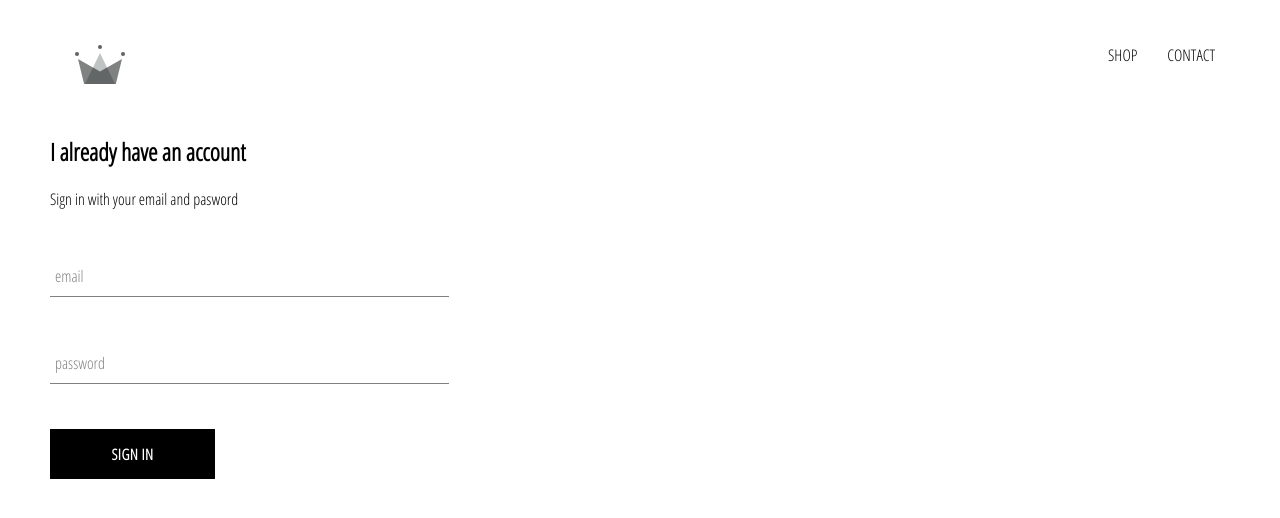
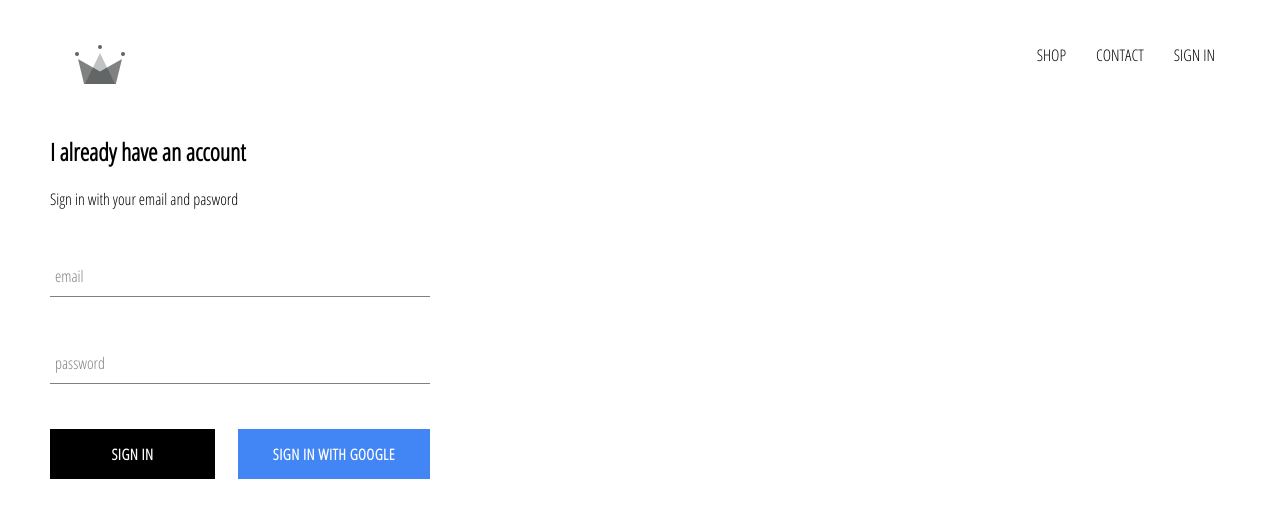
Before and after one commit to SimDebug27/clothing-app, a React (Create React App) app: page /signIn in a window 1280 px wide. Shown: the top 518 px of the page. Built offline with nearby package versions, Linux system fonts and the light colour scheme; no server answers.

Commit message:
firebase into application, created sign in page

```diff
--- a/package.json
+++ b/package.json
@@ -6,6 +6,7 @@
     "@testing-library/jest-dom": "^4.2.4",
     "@testing-library/react": "^9.3.2",
     "@testing-library/user-event": "^7.1.2",
+    "firebase": "^7.18.0",
     "node-sass": "^4.14.1",
     "react": "^16.13.1",
     "react-dom": "^16.13.1",
--- a/src/App.css
+++ b/src/App.css
@@ -7,3 +7,7 @@ a {
   color: black;
   text-decoration: none;
 }
+
+* {
+  box-sizing: border-box;
+}
--- a/src/App.js
+++ b/src/App.js
@@ -7,12 +7,36 @@ import HomePage from './pages/homepage/homepage.component';
 import ShopPage from './pages/shop/shop.component';
 import Header from './components/header/header.component';
 import SignInAndSignUpPage from './pages/sign-in-and-sign-up/sign-in-and-sign-up.component';
+import { auth } from './firebase/firebase.utils';
 
 
-function App() {
+class App extends React.Component {
+  constructor(){
+    super();
+
+    this.state = {
+      currentUser: null
+    }
+  }
+
+  unsubscribeFromAuth = null
+
+  componentDidMount() {
+    this.unsubscribeFromAuth = auth.onAuthStateChanged(user => {
+      this.setState({ currentUser: user });
+
+      console.log(user);
+    })
+  }
+
+  componentWillUnmount() {
+    this.unsubscribeFromAuth();
+  }
+
+  render() {
     return (
       <div>
-      <Header/>
+        <Header currentUser={this.state.currentUser} />
         <Switch>
           <Route exact path='/' component={HomePage}/>
           <Route path='/shop' component={ShopPage}/>
@@ -21,5 +45,6 @@ function App() {
       </div>
     );
   }
+}
 
 export default App;
--- a/src/components/custom-button/custom-button.component.jsx
+++ b/src/components/custom-button/custom-button.component.jsx
@@ -2,8 +2,8 @@ import React from 'react';
 
 import './custom-button.styles.scss';
 
-const CustomButton = ({ children, ...otherProps }) => (
-    <button className='custom-button' {...otherProps}>
+const CustomButton = ({ children, isGoogleSignIn, ...otherProps }) => (
+    <button className={`${isGoogleSignIn ? 'google-sign-in': '' } custom-button`} {...otherProps}>
         {children}
     </button>
 )
--- a/src/components/custom-button/custom-button.styles.scss
+++ b/src/components/custom-button/custom-button.styles.scss
@@ -19,4 +19,14 @@
         color: black;
         border: 1px solid black;
     }
+
+    &.google-sign-in {
+        background-color: #4285f4;
+        color: white;
+
+        &:hover {
+            background-color: #357ae8;
+            border: none;
+        }
+    }
 }
--- a/src/components/header/header.component.jsx
+++ b/src/components/header/header.component.jsx
@@ -1,11 +1,13 @@
 import React from 'react';
 import { Link } from 'react-router-dom';
+
+import { auth } from '../../firebase/firebase.utils';
 
 import { ReactComponent as Logo } from '../../assets/crown.svg';
 
 import './header.styles.scss';
 
-const Header = () => (
+const Header = ({ currentUser }) => (
     <div className='header'>
         <Link className='logo-container' to="/">
             <Logo className='logo' />
@@ -17,6 +19,14 @@ const Header = () => (
             <Link className='option' to='/contact'>
                 CONTACT
             </Link>
+            {
+                currentUser ?
+                <div className='option' onClick={() => auth.signOut()}>SIGN OUT</div>
+                :
+                <Link className='option' to='/signin'>
+                    SIGN IN
+                </Link>
+            }
         </div>
     </div>
 )
--- a/src/components/header/header.styles.scss
+++ b/src/components/header/header.styles.scss
@@ -20,6 +20,7 @@
 
         .option {
         padding: 10px 15px;
+        cursor: pointer;
         }
     }
 }
--- a/src/components/sign-in/sign-in.component.jsx
+++ b/src/components/sign-in/sign-in.component.jsx
@@ -4,6 +4,8 @@ import './sign-in.styles.scss';
 
 import  FromInput from '../form-input/form-input.component';
 import CustomButton from '../custom-button/custom-button.component';
+
+import { signInWithGoogle } from '../../firebase/firebase.utils';
 
 class SignIn extends React.Component{
     constructor(props) {
@@ -36,8 +38,10 @@ class SignIn extends React.Component{
                 <form onSubmit={this.handleSubmit}>
                     <FromInput name='email' type='email' value={this.state.email} handleChange={this.handleChange} label='email' required />
                     <FromInput name='password' type='password' value={this.state.email} handleChange={this.handleChange} label='password' required />
-
-                    <CustomButton type='submit'>Sign In</CustomButton>
+                    <div className='buttons'>
+                        <CustomButton type='submit'>Sign In</CustomButton>
+                        <CustomButton onClick={signInWithGoogle} isGoogleSignIn>Sign In With Google</CustomButton>
+                    </div>
                 </form>
             </div>
         )
--- a/src/components/sign-in/sign-in.styles.scss
+++ b/src/components/sign-in/sign-in.styles.scss
@@ -1,9 +1,14 @@
 .sign-in {
-    width: 30vw;
+    width: 380px;
     display: flex;
     flex-direction: column;
 
     .title {
         margin: 10px 0;
     }
+
+    .buttons {
+        display: flex;
+        justify-content: space-between;
+    }
 }
--- /dev/null
+++ b/src/firebase/firebase.utils.js
@@ -0,0 +1,25 @@
+import firebase from 'firebase/app';
+import 'firebase/firestore';
+import 'firebase/auth';
+
+const config = {
+    apiKey: "AIzaSyB-PYxOEFzri6nh18ksOEKbekiH_097kO4",
+    authDomain: "crwn-db-d53ab.firebaseapp.com",
+    databaseURL: "https://crwn-db-d53ab.firebaseio.com",
+    projectId: "crwn-db-d53ab",
+    storageBucket: "crwn-db-d53ab.appspot.com",
+    messagingSenderId: "123575866428",
+    appId: "1:123575866428:web:7af63dcb8bc07f2bae9f39",
+    measurementId: "G-E76ZXLZNVZ"
+}
+
+firebase.initializeApp(config);
+
+export const auth = firebase.auth();
+export const firestore = firebase.firestore();
+
+const provider = new firebase.auth.GoogleAuthProvider();
+provider.setCustomParameters({ prompt: 'select_account' });
+export const signInWithGoogle = () => auth.signInWithPopup(provider);
+
+export default firebase;
```
Also changed, not shown: 1 other file (tests, documents, lock files or other folders). Lines whose indentation alone changed are shown as unchanged.
